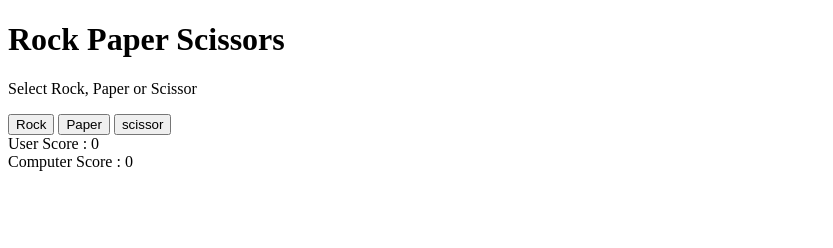
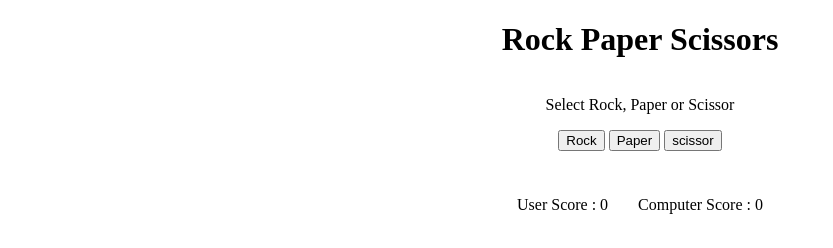
Before and after one commit to jacknb1ack/odinproject-rockpaperscissors, a plain HTML site: page index.html in a window 1280 px wide. Shown: the whole page, without its empty margins (0-833 px from the left). Drawn offline with Linux system fonts and the light colour scheme.

Commit message:
add basic styling for easy to read content

```diff
--- a/index.html
+++ b/index.html
@@ -4,6 +4,7 @@
     <meta charset="UTF-8" />
     <meta name="viewport" content="width=device-width, initial-scale=1.0" />
     <title>Rock Paper Scissors</title>
+    <link href="style.css" rel="stylesheet" />
   </head>
   <body>
     <h1>Rock Paper Scissors</h1>
--- /dev/null
+++ b/style.css
@@ -0,0 +1,17 @@
+body {
+  display: flex;
+  flex-direction: column;
+  align-items: center;
+  margin: 0;
+  padding: 0;
+}
+
+#announce {
+  padding: 15px 0;
+}
+
+#score {
+  display: flex;
+  gap: 30px;
+  padding: 15px 0;
+}
```
